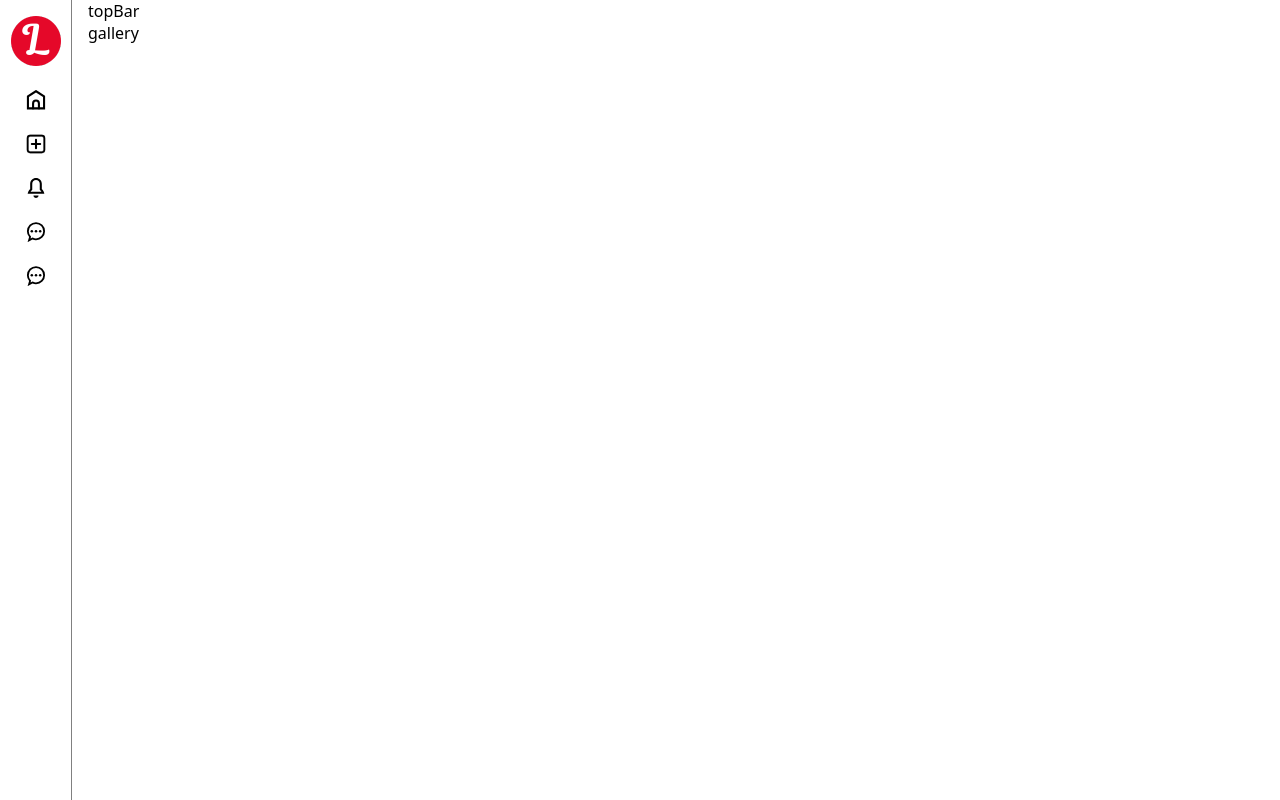
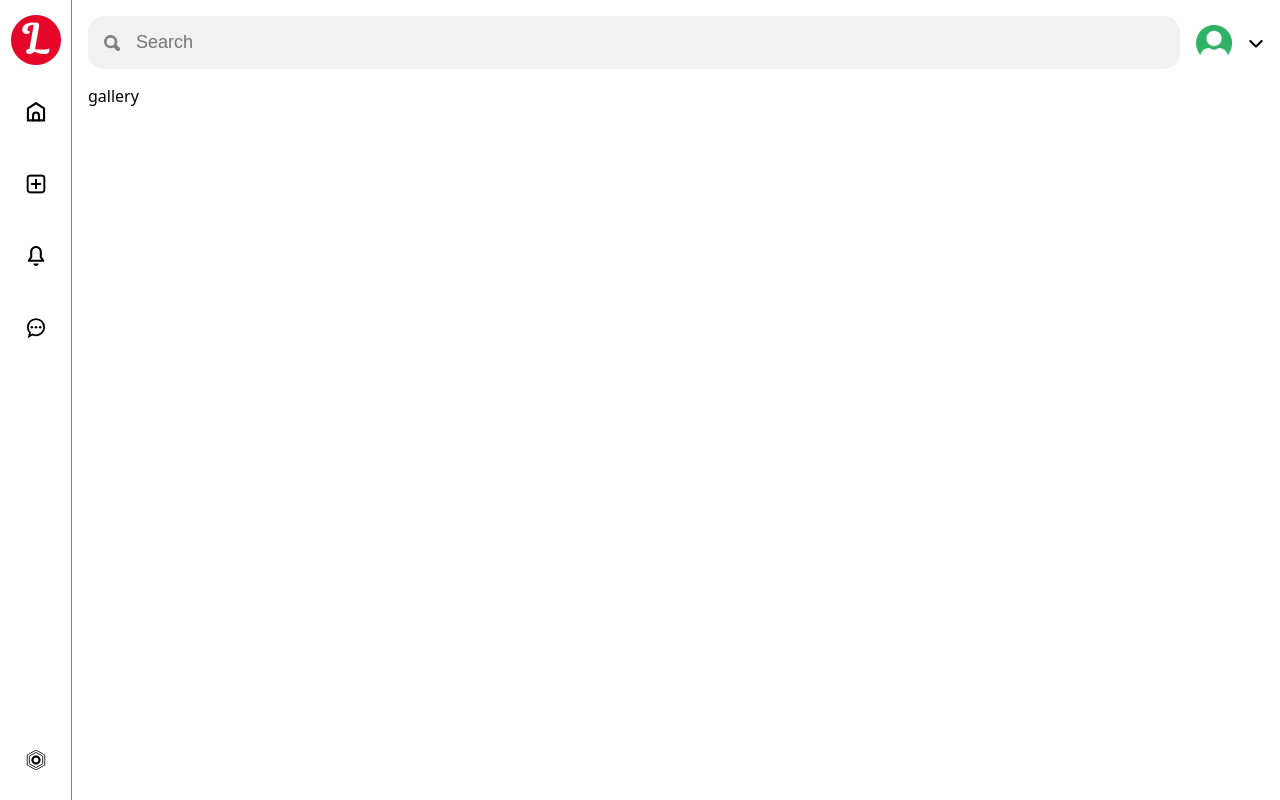
Before and after one commit to Vedanti00/Pinterest, a React (Vite) app in the folder client/: page / in a window 1280 px wide. Built offline with nearby package versions, Linux system fonts and the light colour scheme.

Commit message:
TopBar UI

```diff
--- a/client/src/components/leftBar/leftBar.css
+++ b/client/src/components/leftBar/leftBar.css
@@ -19,6 +19,14 @@
   justify-content: center;
 }
 
+.menuIcon {
+  width: 48px;
+  height: 48px;
+  display: flex;
+  align-items: center;
+  justify-content: center;
+}
+
 .menuIcons:hover {
   background-color: #f1f1f1;
 }
--- a/client/src/components/leftBar/leftBar.jsx
+++ b/client/src/components/leftBar/leftBar.jsx
@@ -1,37 +1,35 @@
 import React from "react";
 import "./leftBar.css";
 
-function leftBar() {
+const LeftBar = () => {
   return (
     <div className="leftBar">
       <div className="menuIcons">
-        <a href="/" className="menuIcons">
+        <a href="/" className="menuIcon">
           <img src="/general/logo.png" alt="logo-icon" />
         </a>
 
-        <a href="/" className="menuIcons">
+        <a href="/" className="menuIcon">
           <img src="/general/home.svg" alt="home-icon" />
         </a>
 
-        <a href="/" className="menuIcons">
+        <a href="/" className="menuIcon">
           <img src="/general/create.svg" alt="create-icon" />
         </a>
 
-        <a href="/" className="menuIcons">
+        <a href="/" className="menuIcon">
           <img src="/general/updates.svg" alt="updates-icon" />
         </a>
 
-        <a href="/" className="menuIcons">
+        <a href="/" className="menuIcon">
           <img src="/general/messages.svg" alt="messages-icon" />
         </a>
-        <div className="menuIcons">
-          <a href="/" className="menuIcons">
-            <img src="/general/messages.svg" alt="messages-icon" />
+      </div>
+      <a href="/" className="menuIcon">
+            <img src="/general/settings.svg" alt="settings-icon" />
           </a>
-        </div>
-      </div>
     </div>
   );
-}
+};
 
-export default leftBar;
+export default LeftBar;
--- a/client/src/components/rightBar/rightBar.jsx
+++ b/client/src/components/rightBar/rightBar.jsx
@@ -1,9 +1,7 @@
-import React from 'react'
+import React from "react";
 
-function rightBar() {
-  return (
-    <div>rightBar</div>
-  )
+function RightBar() {
+  return <div>rightBar</div>;
 }
 
-export default rightBar
+export default RightBar;
--- a/client/src/components/topBar/topBar.css
+++ b/client/src/components/topBar/topBar.css
@@ -0,0 +1,24 @@
+.topBar {
+  margin: 16px 0px;
+  display: flex;
+  align-items: center;
+  gap: 16px;
+}
+
+.search{
+    flex: 1;
+    background-color: #f1f1f1;
+    align-items: center;
+    border-radius: 16px;
+    padding: 16px;
+    display: flex;
+    gap: 16px;
+}
+
+.search input{
+    background-color: transparent;
+    flex: 1;
+    border: none;
+    outline: none;
+    font-size: 18px;
+}
--- a/client/src/components/topBar/topBar.jsx
+++ b/client/src/components/topBar/topBar.jsx
@@ -1,9 +1,19 @@
-import React from 'react'
+import React from "react";
+import UserButton from "../userButton/userButton";
+import "./topBar.css";
 
-function topBar() {
+const TopBar = () => {
   return (
-    <div>topBar</div>
-  )
-}
+    <div className="topBar">
+      {/* SEARCH */}
+      <div className="search">
+        <img src="/general/search.svg" alt="search-icon" />
+        <input type="text" placeholder="Search" />
+      </div>
+      {/* USER */}
+      <UserButton />
+    </div>
+  );
+};
 
-export default topBar
+export default TopBar;
--- /dev/null
+++ b/client/src/components/userButton/UserButton.jsx
@@ -0,0 +1,29 @@
+import React from "react";
+import "./userButton.css";
+import { useState } from "react";
+
+const UserButton = () => {
+  const [open, setOpen] = useState(false);
+  // TEMP USER
+  const currentUser = true;
+
+  return currentUser ? (
+    <div className="userButton">
+      <img src="/general/noAvatar.png" alt="avatar-icon" />
+      <img
+      onClick={() => setOpen((prev) => !prev)}
+      src="/general/arrow.svg" alt="arrow-icon" className="arrow" />
+      {open && (<div className="userOptions">
+        <div className="userOption">Profile</div>
+        <div className="userOption">Settings</div>
+        <div className="userOption">Logout</div>
+      </div>)}
+    </div>
+  ) : (
+    <a href="/" className="loginLink">
+      Login / Sign Up
+    </a>
+  );
+};
+
+export default UserButton;
--- /dev/null
+++ b/client/src/components/userButton/userButton.css
@@ -0,0 +1,60 @@
+.userButton {
+  display: flex;
+  align-items: center;
+  gap: 16px;
+  position: relative;
+}
+
+.userButton img {
+  width: 36px;
+  height: 36px;
+  border: 100%;
+  object-fit: cover;
+}
+
+.userButton .arrow {
+  cursor: pointer;
+  width: 16px;
+  height: 16px;
+}
+
+.userOptions {
+  position: absolute;
+  right: 0;
+  top: 120%;
+  padding: 16px;
+  border-radius: 8px;
+  background-color: white;
+  z-index: 999;
+  display: flex;
+  flex-direction: column;
+  font-size: 14px;
+  box-shadow: 0px 0px 4px 1px rgba(0, 0, 0, 0.177);
+}
+
+.userOption {
+  cursor: pointer;
+  padding: 8px;
+  border-radius: 8px;
+}
+
+.userOption:hover {
+  background-color: #f1f1f1;
+  color: grey;
+}
+
+.loginLink {
+  padding: 16px;
+  border-radius: 32px;
+  font-size: 18px;
+}
+
+.loginLink:hover {
+  background-color: #f1f1f1;
+}
+
+@media (max-width: 475px) {
+  .userButton {
+    display: none;
+  }
+}
```
Also changed, not shown: client/src/App.jsx (+13 -14 lines).
